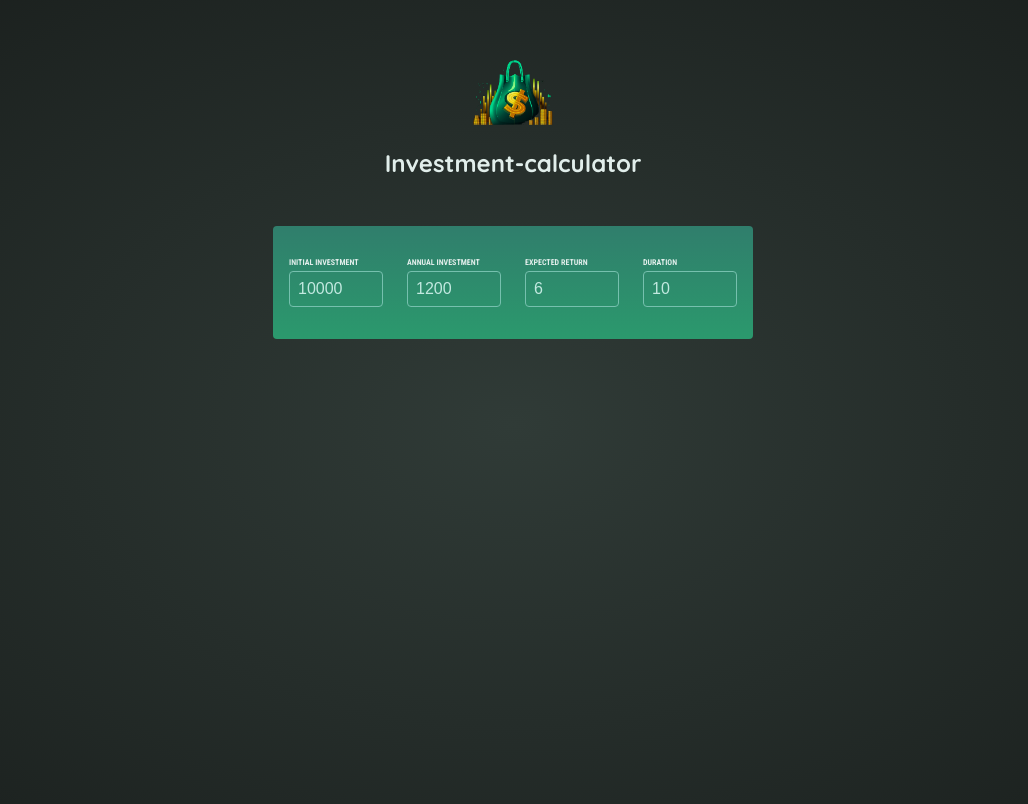
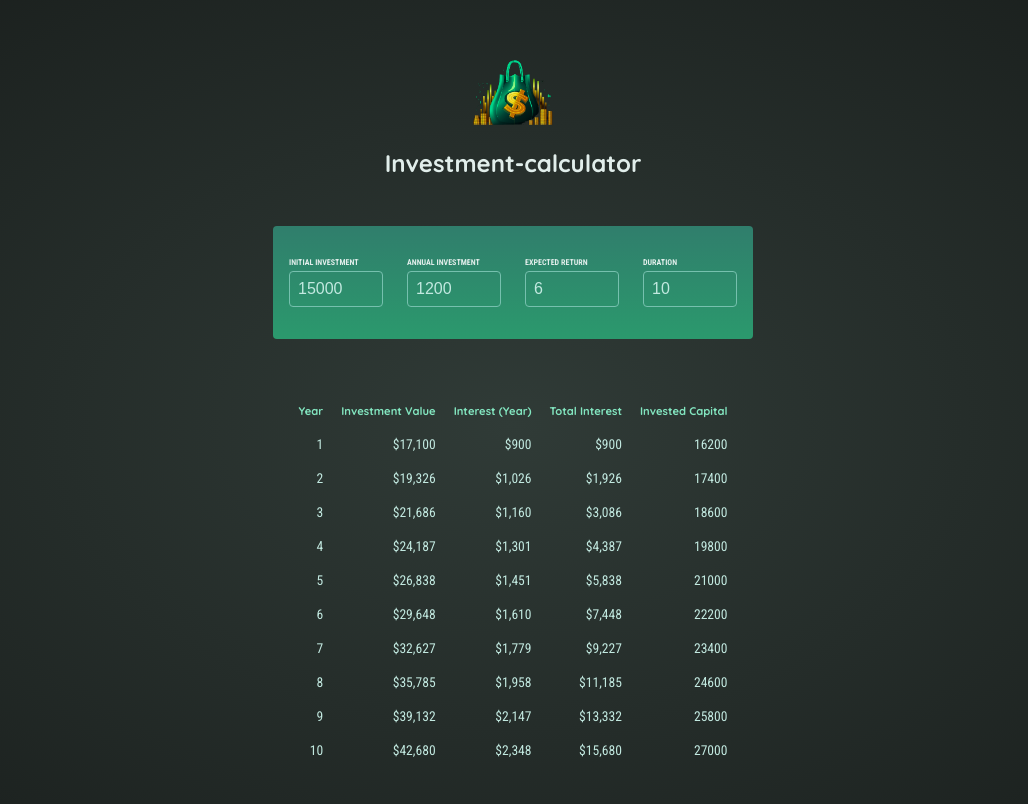
Before and after one commit to Akshai4610/Investment-Calculator, a React (Vite) app: page / in a window 1280 px wide. Shown: the top 804 px of the page, without its empty margins (127-1155 px from the left). Built offline with nearby package versions, Linux system fonts and the light colour scheme.

Commit message:
version 1.0

```diff
--- a/src/App.jsx
+++ b/src/App.jsx
@@ -1,11 +1,30 @@
+import { useState } from "react";
 import Header from "./Components/Header";
 import UserInput from "./Components/userInput";
+import Result from "./Components/Result";
 
 export default function App() {
+  const [userInput, setUserInput] = useState({
+    initialInvestment: 15000,
+    annualInvestment: 1200,
+    expectedReturn: 6,
+    duration: 10,
+  });
+
+  function inputChange(inputValue, value) {
+    setUserInput((prev) => {
+      return {
+        ...prev,
+        [inputValue]: +value,
+      };
+    });
+  }
+
   return (
     <main>
       <Header />
-      <UserInput />
+      <UserInput userInput={userInput} inputChange={inputChange}/>
+      <Result userInput={userInput}/>
     </main>
   );
 }
--- a/src/Components/Result.jsx
+++ b/src/Components/Result.jsx
@@ -1,3 +1,42 @@
-export default function Result(){
-    return <h2>result log</h2>
+import {
+  calculateInvestmentResults as result,
+  formatter,
+} from "../util/investment";
+export default function Result({ userInput }) {
+  const resultLog = result(userInput);
+  const initialInvestment =
+    resultLog[0].valueEndOfYear -
+    resultLog[0].interest -
+    resultLog[0].annualInvestment;
+  return (
+    <table id="result">
+      <thead>
+        <tr>
+          <th>Year</th>
+          <th>Investment Value</th>
+          <th>Interest (Year)</th>
+          <th>Total Interest</th>
+          <th>Invested Capital</th>
+        </tr>
+      </thead>
+      <tbody>
+        {resultLog.map((yearData) => {
+          const totalInterest =
+            yearData.valueEndOfYear -
+            yearData.annualInvestment * yearData.year -
+            initialInvestment;
+          const investedCapital = yearData.valueEndOfYear - totalInterest;
+          return (
+            <tr key={yearData.year}>
+              <td>{yearData.year}</td>
+              <td>{formatter.format(yearData.valueEndOfYear)}</td>
+              <td>{formatter.format(yearData.interest)}</td>
+              <td>{formatter.format(totalInterest)}</td>
+              <td>{investedCapital}</td>
+            </tr>
+          );
+        })}
+      </tbody>
+    </table>
+  );
 }
--- a/src/Components/userInput.jsx
+++ b/src/Components/userInput.jsx
@@ -1,21 +1,5 @@
 import { useState } from "react";
-export default function UserInput() {
-  const [UserInput, setUserInput] = useState({
-    initialInvestment: 10000,
-    annualInvestment: 1200,
-    expectedReturn: 6,
-    duration: 10,
-  });
-
-  function inputChange(inputValue, value) {
-    setUserInput((prev) => {
-      return {
-        ...prev,
-        [inputValue]: value,
-      };
-    });
-  }
-
+export default function UserInput({userInput,inputChange}) {
   return (
     <section id="user-input">
       <div className="input-group">
@@ -26,7 +10,7 @@ export default function UserInput() {
             onChange={(event) =>
               inputChange('initialInvestment', event.target.value)
             }
-            defaultValue={UserInput.initialInvestment}
+            defaultValue={userInput.initialInvestment}
             required
           />
         </p>
@@ -37,7 +21,7 @@ export default function UserInput() {
             onChange={(event) =>
               inputChange('annualInvestment', event.target.value)
             }
-            defaultValue={UserInput.annualInvestment}
+            defaultValue={userInput.annualInvestment}
             required
           />
         </p>
@@ -48,7 +32,7 @@ export default function UserInput() {
             onChange={(event) =>
               inputChange('expectedReturn', event.target.value)
             }
-            defaultValue={UserInput.expectedReturn}
+            defaultValue={userInput.expectedReturn}
             required
           />
         </p>
@@ -57,7 +41,7 @@ export default function UserInput() {
           <input
             type="number"
             onChange={(event) => inputChange('duration', event.target.value)}
-            defaultValue={UserInput.duration}
+            defaultValue={userInput.duration}
             required
           />
         </p>
```
